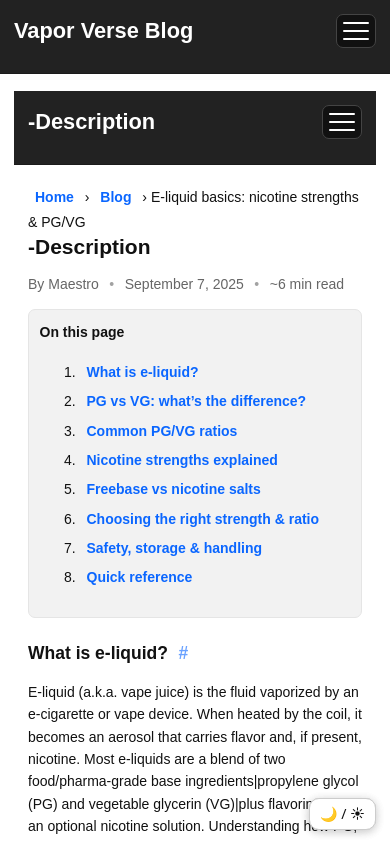
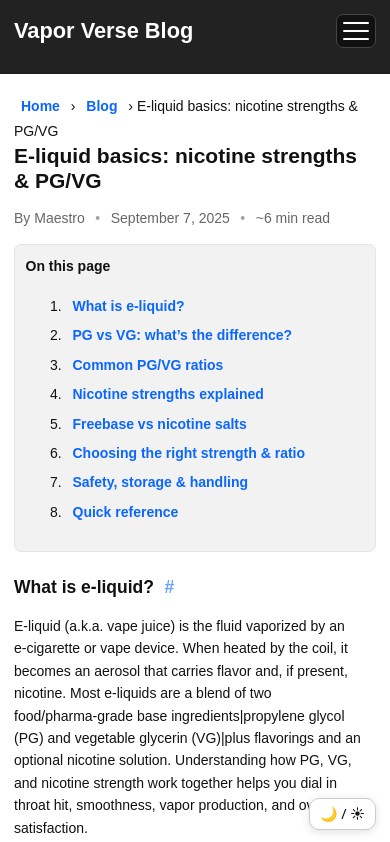
Before and after one commit to maestro-uchiha/Vapor-Verse-Blog, a plain HTML site: page parametric-static/blog/e-liquid-basics-nicotine-strengths-pg-vg.html in a window 390 px wide. Shown: the top 842 px of the page. Drawn offline with Linux system fonts and the light colour scheme.

Commit message:
asd: batch changes (2025-09-07 08:10)

```diff
--- a/parametric-static/assets/search-index.json
+++ b/parametric-static/assets/search-index.json
@@ -1 +1 @@
-[{"title":"Choosing your first device: pods vs. mods | Vapor Verse Blog","url":"blog/choosing-your-first-device-pods-vs-mods.html","date":"2025-09-05","desc":"New to vaping and staring at a wall of devices? Most first-time buyers end up choosing between pod systems and box mods (often just called “mods”)."},{"title":"-Description | Vapor Verse Blog","url":"blog/e-liquid-basics-nicotine-strengths-pg-vg.html","date":"2025-09-07","desc":"E‑liquid (a.k.a. vape juice) is the fluid vaporized by an e‑cigarette or vape device. When heated by the coil, it becomes an aerosol that carries flavor and, if"},{"title":"Vaping 101: Terms, types, and basic etiquette | Vapor Verse Blog","url":"blog/vaping-101-terms-types-and-basic-etiquette.html","date":"2025-09-05","desc":"Adult-only note: Vaping products contain nicotine, which is addictive and not risk‑free. Follow local laws, keep devices and liquids away from children and pets"}]
+[{"title":"Choosing your first device: pods vs. mods | Vapor Verse Blog","url":"blog/choosing-your-first-device-pods-vs-mods.html","date":"2025-09-05","desc":"New to vaping and staring at a wall of devices? Most first-time buyers end up choosing between pod systems and box mods (often just called “mods”)."},{"title":"E‑liquid basics: nicotine strengths \u0026amp; PG/VG | Vapor Verse Blog","url":"blog/e-liquid-basics-nicotine-strengths-pg-vg.html","date":"2025-09-07","desc":"E‑liquid (a.k.a. vape juice) is the fluid vaporized by an e‑cigarette or vape device. When heated by the coil, it becomes an aerosol that carries flavor and, if"},{"title":"Vaping 101: Terms, types, and basic etiquette | Vapor Verse Blog","url":"blog/vaping-101-terms-types-and-basic-etiquette.html","date":"2025-09-05","desc":"Adult-only note: Vaping products contain nicotine, which is addictive and not risk‑free. Follow local laws, keep devices and liquids away from children and pets"}]
--- a/parametric-static/atom.xml
+++ b/parametric-static/atom.xml
@@ -2,10 +2,10 @@
 <feed xmlns="http://www.w3.org/2005/Atom">
   <title>Vapor Verse Blog</title>
   <id>https://vapor-verse-blog.netlify.app/</id>
-  <updated>2025-09-07T07:04:38Z</updated>
+  <updated>2025-09-07T07:09:43Z</updated>
   <link rel="self" href="https://vapor-verse-blog.netlify.app/atom.xml"/>
   <entry>
-    <title>-Description</title>
+    <title>E‑liquid basics: nicotine strengths &amp;amp; PG/VG | Vapor Verse Blog</title>
     <link href="https://vapor-verse-blog.netlify.app/blog/e-liquid-basics-nicotine-strengths-pg-vg.html"/>
     <id>https://vapor-verse-blog.netlify.app/blog/e-liquid-basics-nicotine-strengths-pg-vg.html</id>
     <updated>2025-09-06T23:00:00Z</updated>
--- a/parametric-static/blog/e-liquid-basics-nicotine-strengths-pg-vg.html
+++ b/parametric-static/blog/e-liquid-basics-nicotine-strengths-pg-vg.html
@@ -8,11 +8,11 @@
   <meta charset="utf-8">
   <meta name="viewport" content="width=device-width, initial-scale=1">
 
-  <title>-Description | Vapor Verse Blog</title>
+  <title>E‑liquid basics: nicotine strengths &amp; PG/VG | Vapor Verse Blog</title>
   <meta name="description" content="E‑liquid (a.k.a. vape juice) is the fluid vaporized by an e‑cigarette or vape device. When heated by the coil, it becomes an aerosol that carries flavor and, if">
   <meta name="author" content="Maestro">
 <!-- Open Graph -->
-  <meta property="og:title" content="-Description | Vapor Verse Blog">
+  <meta property="og:title" content="E‑liquid basics: nicotine strengths &amp; PG/VG | Vapor Verse Blog">
   <meta property="og:description" content="E‑liquid (a.k.a. vape juice) is the fluid vaporized by an e‑cigarette or vape device. When heated by the coil, it becomes an aerosol that carries flavor and, if">
 <meta property="og:image" content="https://vapor-verse-blog.netlify.app/assets/img/og.jpeg">
   <meta property="og:type" content="website">
@@ -65,36 +65,12 @@
   </header>
 
   <!-- KEEP CONTENT ON ONE LINE TO AVOID WHITESPACE GROWTH -->
-  <main><header>
-    <h1>-Description</h1>
-
-    <!-- Mobile toggle -->
-    <button id="navToggle" class="nav-toggle"
-            aria-expanded="false" aria-controls="site-nav" aria-label="Open menu">
-      <span class="bar"></span><span class="bar"></span><span class="bar"></span>
-    </button>
-
-    <nav id="site-nav">
-      <ul>
-        <li><a href="../index.html">Home</a></li>
-        <li><a href="../blog/">Blog</a></li>
-        <li><a href="../search.html">Search</a></li>
-        <li><a href="../about.html">About</a></li>
-        <li><a href="../contact.html">Contact</a></li>
-        <li><a href="../legal/privacy.html">Privacy</a></li>
-        <li><a href="../legal/terms.html">Terms</a></li>
-        <li><a href="../sitemap.html">Sitemap</a></li>
-      </ul>
-    </nav>
-  </header>
-
-  <!-- KEEP CONTENT ON ONE LINE TO AVOID WHITESPACE GROWTH -->
   <main><article class="post">
   <nav class="breadcrumbs">
     <a href="../index.html">Home</a> › <a href="../blog/">Blog</a> › E‑liquid basics: nicotine strengths &amp; PG/VG
   </nav>
 
-  <h1>-Description</h1>
+  <h1>E‑liquid basics: nicotine strengths &amp; PG/VG</h1>
   <p class="byline">
     <span>By Maestro</span>
     <span class="byline-dot">•</span>
@@ -285,50 +261,5 @@
       nav.addEventListener('click', function (e) { if (e.target && e.target.tagName === 'A') set(false); });
     })();
   </script>
-
-<!-- ASD:DESCRIPTION: E‑liquid (a.k.a. vape juice) is the fluid vaporized by an e‑cigarette or vape device. When heated by the coil, it becomes an aerosol that carries flavor and, if --></main>
-
-  <footer>
-    <p>
-      <a href="../index.html">Home</a> |
-      <a href="../blog/">Blog</a> |
-      <a href="../search.html">Search</a> |
-      <a href="../about.html">About</a> |
-      <a href="../contact.html">Contact</a> |
-      <a href="../legal/privacy.html">Privacy</a> |
-      <a href="../legal/terms.html">Terms</a> |
-      <a href="../sitemap.html">Sitemap</a>
-    </p>
-    <p>&copy; 2025 Vapor Verse Blog. All rights reserved.</p>
-  </footer>
-
-  <!-- Single rectangular theme toggle -->
-  <button
-    class="asd-theme-toggle"
-    id="asd-theme-toggle"
-    type="button"
-    title="Toggle theme"
-    aria-label="Toggle theme"
-    onclick="(function(d){var k='asd-theme';var cur=d.getAttribute('data-theme')||'light';var nxt=(cur==='dark'?'light':'dark');d.setAttribute('data-theme',nxt);try{localStorage.setItem(k,nxt);}catch(e){} })(document.documentElement)">
-    🌙 / ☀
-  </button>
-
-  <script>
-    /* Mobile menu */
-    (function () {
-      var btn = document.getElementById('navToggle');
-      var nav = document.getElementById('site-nav');
-      if (!btn || !nav) return;
-
-      function set(open) {
-        btn.setAttribute('aria-expanded', open);
-        nav.classList.toggle('open', open);
-        btn.classList.toggle('is-active', open);
-      }
-      btn.addEventListener('click', function () { set(btn.getAttribute('aria-expanded') !== 'true'); });
-      document.addEventListener('keydown', function (e) { if (e.key === 'Escape') set(false); });
-      nav.addEventListener('click', function (e) { if (e.target && e.target.tagName === 'A') set(false); });
-    })();
-  </script>
 </body>
 </html>
--- a/parametric-static/feed.xml
+++ b/parametric-static/feed.xml
@@ -5,7 +5,7 @@
     <link>https://vapor-verse-blog.netlify.app/</link>
     <description>Vapor Verse Blog, your ultimate source for vape disposable updates.</description>
     <item>
-      <title>-Description</title>
+      <title>E‑liquid basics: nicotine strengths &amp;amp; PG/VG | Vapor Verse Blog</title>
       <link>https://vapor-verse-blog.netlify.app/blog/e-liquid-basics-nicotine-strengths-pg-vg.html</link>
       <pubDate>Sat, 06 Sep 2025 23:00:00 GMT</pubDate>
     </item>
```
Also changed, not shown: parametric-static/blog/index.html (+1 -1 lines).
